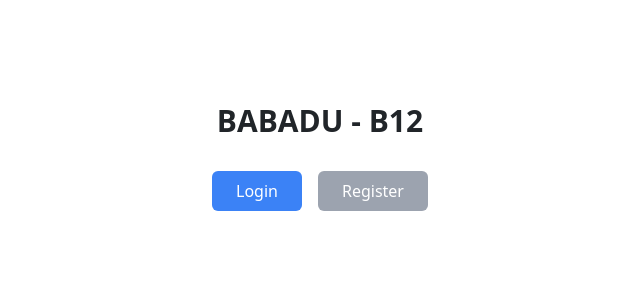
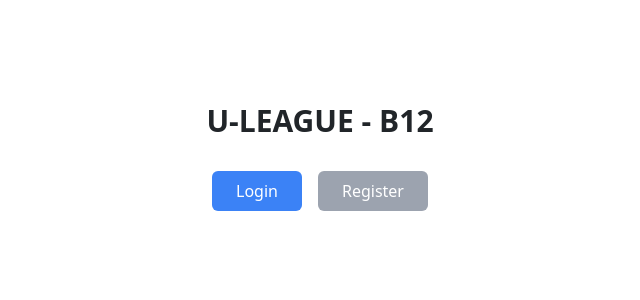
Before and after one commit to Nicholas-Sidharta12365/tk-basis-data, a Django app: page /auth/ in a window 1280 px wide. Shown: the part 299-599 px from the top of the page, without its empty margins (320-960 px from the left). Run offline with Django 4.2, Linux system fonts and the light colour scheme; some libraries are stand-ins or nearby versions.

Commit message:
Vinsen/Update authentication page

```diff
--- a/authentication/templates/auth.html
+++ b/authentication/templates/auth.html
@@ -6,7 +6,7 @@
 
 {% block content %}
 <div class="flex flex-col justify-center items-center min-h-screen">
-  <h1 class="text-3xl font-bold text-center mb-8">BABADU - B12</h1>
+  <h1 class="text-3xl font-bold text-center mb-8">U-LEAGUE - B12</h1>
   <div class="flex justify-center items-center space-x-4">
     <a href="login/" class="px-6 py-2 bg-blue-500 hover:bg-blue-600 text-white rounded-md">Login</a>
     <a href="register/" class="px-6 py-2 bg-gray-400 hover:bg-gray-500 text-white rounded-md">Register</a>
```
